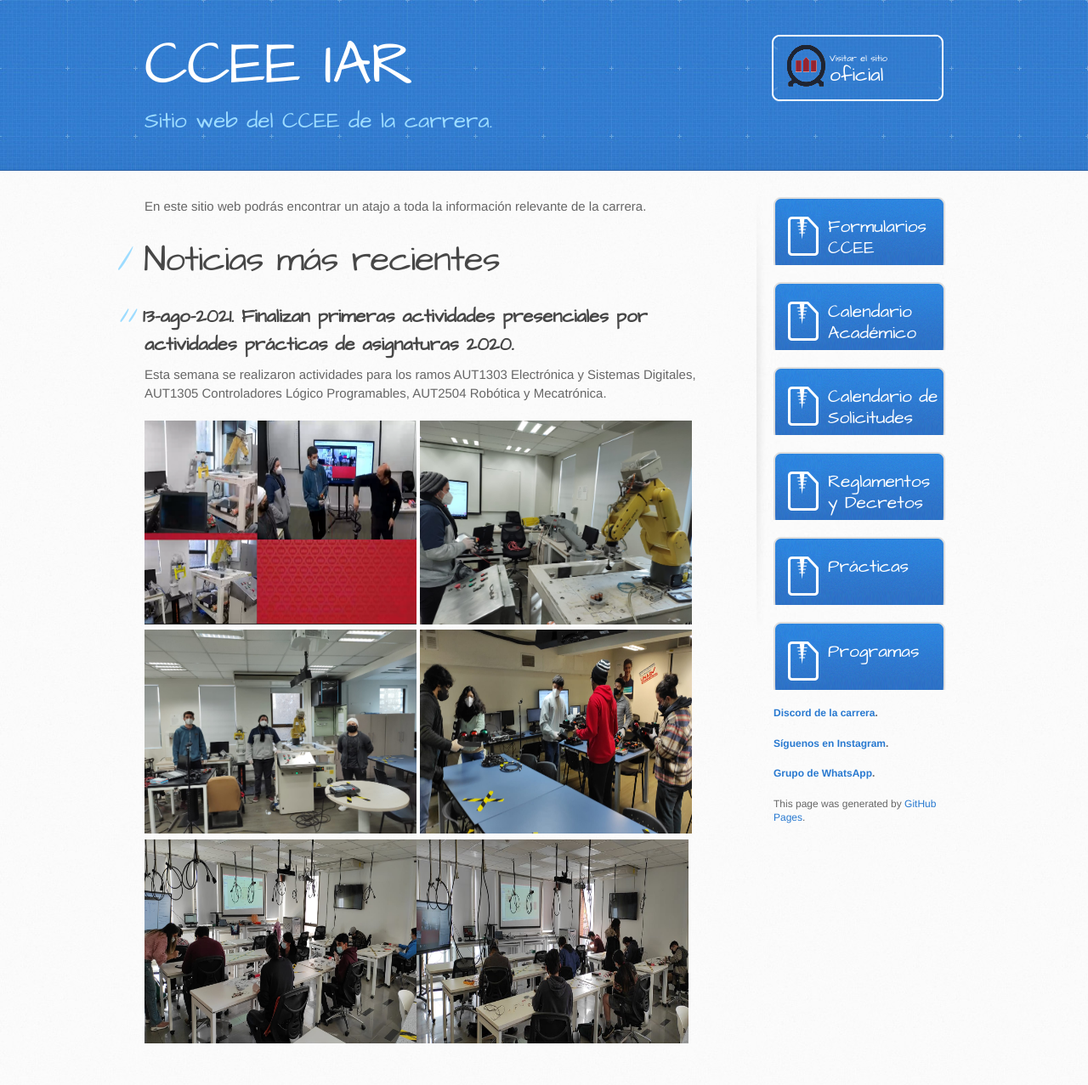
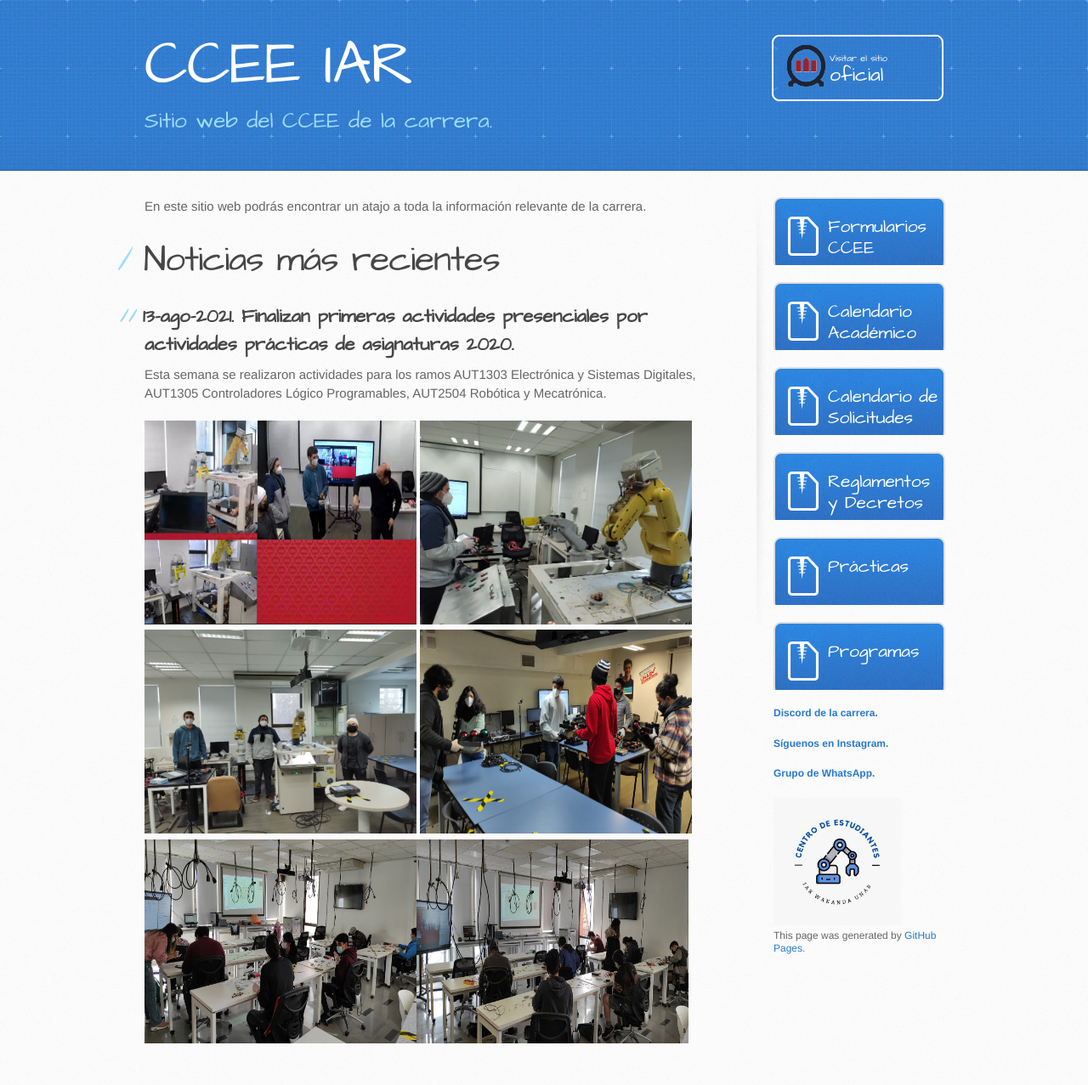
Before and after one commit to iar-unab/web, a Jekyll site: the page built from index.md, in a window 1280 px wide. Shown: the whole page at 85% size. Built offline with Jekyll 4.4.1, drawn with Linux system fonts in a browser that asks for light colours.

Commit message:
Update default.html

```diff
--- a/_layouts/default.html
+++ b/_layouts/default.html
@@ -61,6 +61,7 @@
             <p class="repo-owner"><a href="https://discord.gg/4anz3CC">Discord de la carrera</a>.</p>
           <p class="repo-owner"><a href="https://www.instagram.com/iarwakanda/">Síguenos en Instagram</a>.</p>
           <p class="repo-owner"><a href="https://chat.whatsapp.com/LLe4tXh4QsW2FS6t8ZX85P">Grupo de WhatsApp</a>.</p>
+          <img src="assets/images/wakandaiar.jpg" width="150" height="150">
           {% endif %}
 
           <p>This page was generated by <a href="https://pages.github.com">GitHub Pages</a>.</p>
```
